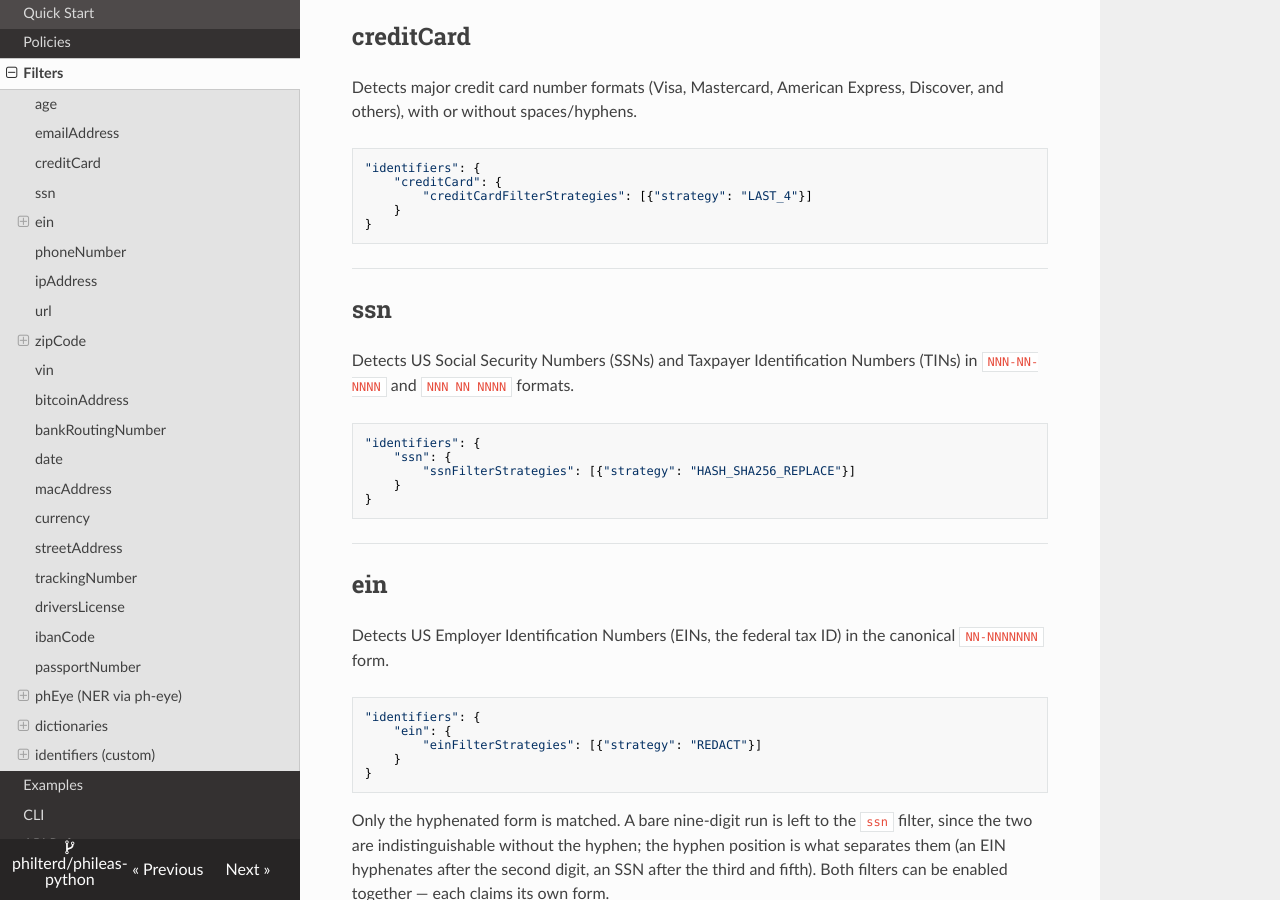
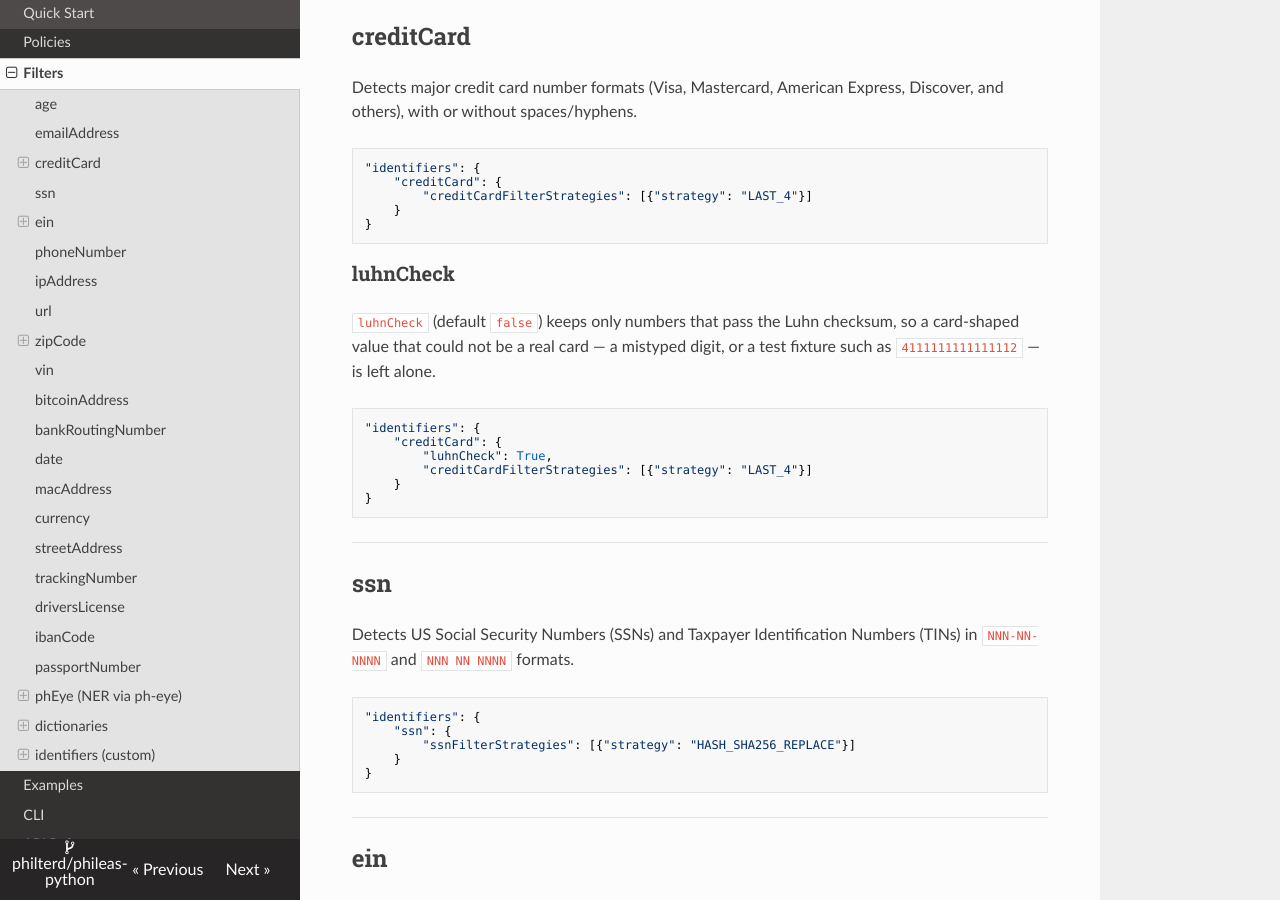
Before and after one commit to philterd/phileas-python, an MkDocs documentation site: the page built from docs/filters.md, in a window 1280 px wide and 900 px high, scrolled down 1803 px. Built offline with MkDocs 1.6.1, drawn with Linux system fonts in a browser that asks for light colours; nearby versions of some CDN libraries.

Commit message:
Updating docs.
Signed-off-by: jzonthemtn <jeff.zemerick@philterd.ai>

````diff
--- a/docs/filters.md
+++ b/docs/filters.md
@@ -73,6 +73,19 @@ Detects major credit card number formats (Visa, Mastercard, American Express, Di
 ```python
 "identifiers": {
     "creditCard": {
+        "creditCardFilterStrategies": [{"strategy": "LAST_4"}]
+    }
+}
+```
+
+### luhnCheck
+
+`luhnCheck` (default `false`) keeps only numbers that pass the Luhn checksum, so a card-shaped value that could not be a real card — a mistyped digit, or a test fixture such as `4111111111111112` — is left alone.
+
+```python
+"identifiers": {
+    "creditCard": {
+        "luhnCheck": True,
         "creditCardFilterStrategies": [{"strategy": "LAST_4"}]
     }
 }
````
